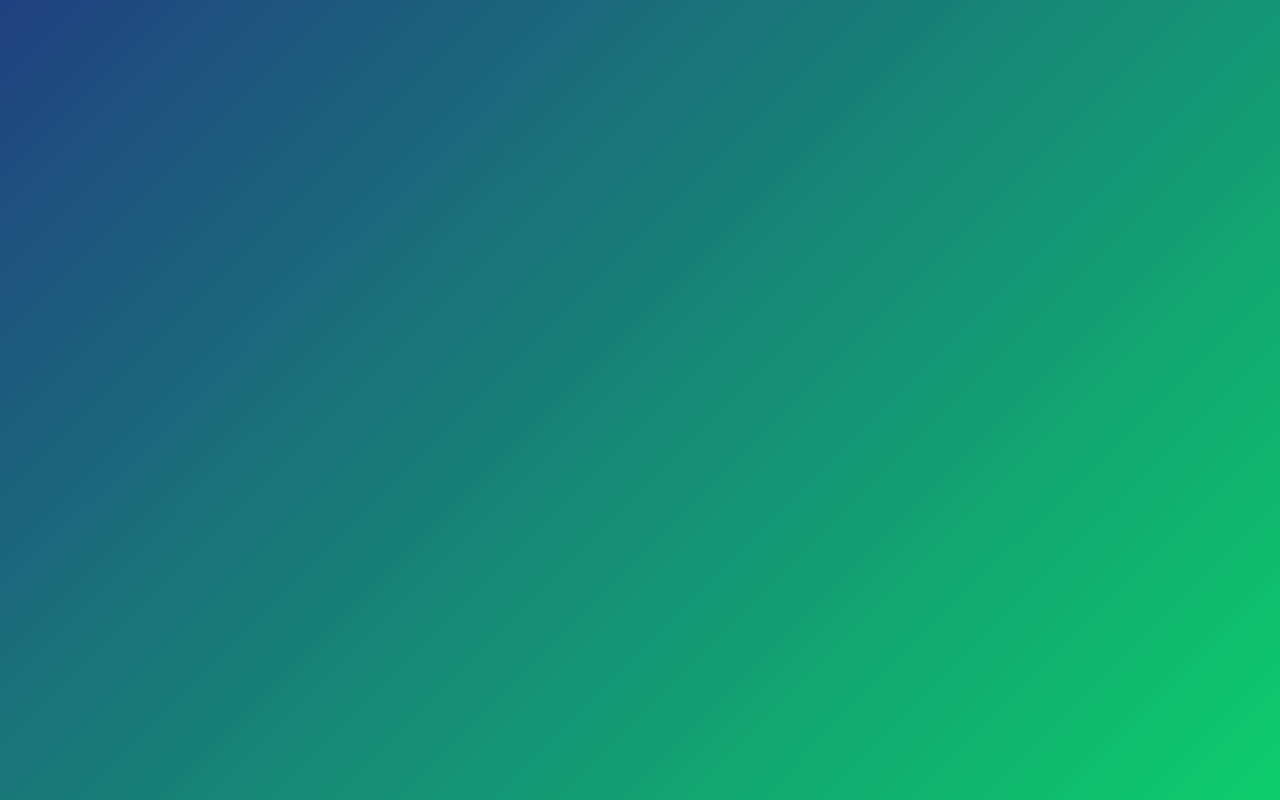
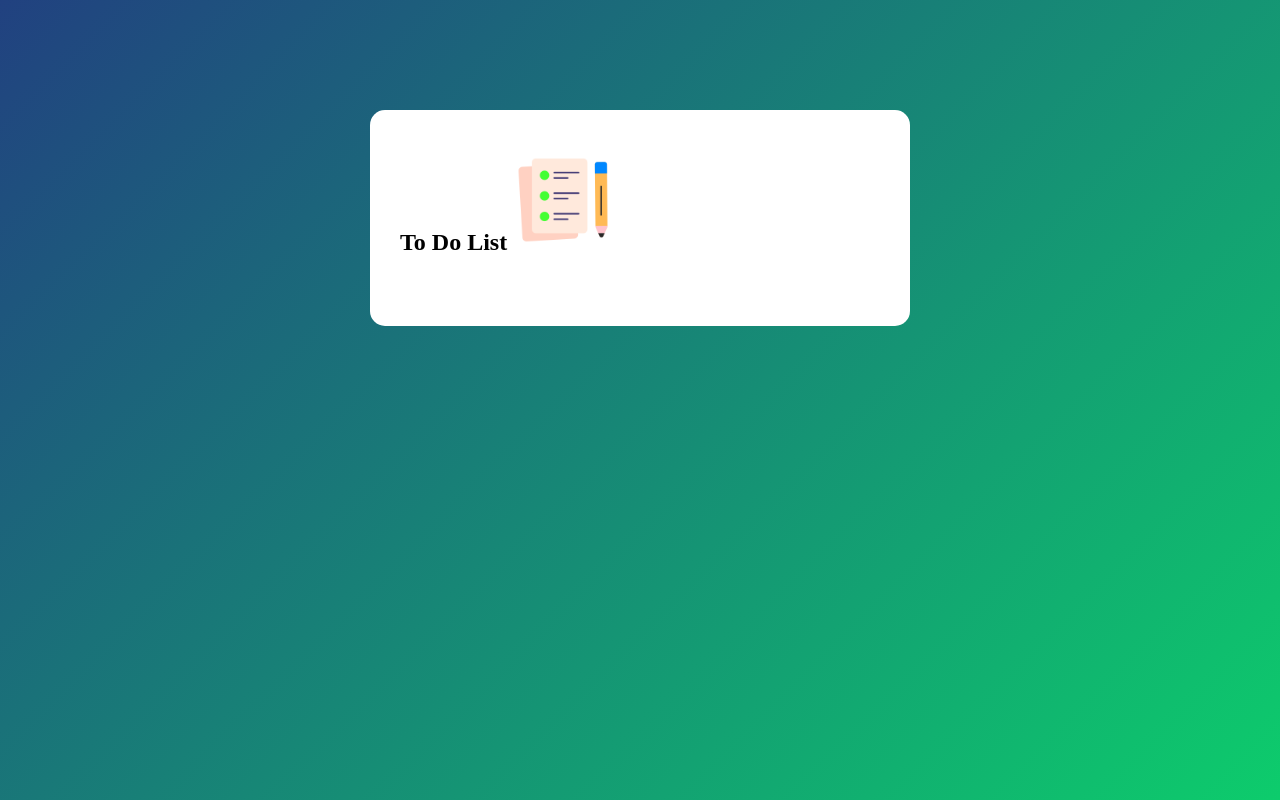
Before and after one commit to Hiruna-SP/To-Do-App, a plain HTML site: page index.html in a window 1280 px wide. Drawn offline with Linux system fonts and the light colour scheme.

Commit message:
Add images for task status indicators and update styles for todo app layout

```diff
--- a/index.html
+++ b/index.html
@@ -8,6 +8,9 @@
 </head>
 <body>
     <div class="container">
+        <div class="todoapp">
+            <h2>To Do List <img src="images/icon.png" alt="Icon"/></h2>
+        </div>
 
     </div>
 
--- a/style.css
+++ b/style.css
@@ -2,7 +2,7 @@
     margin: 0;
     padding: 0;
     box-sizing: border-box;
-    font-family: 'Times New Roman', Times, serif;
+    font-family: 'poppins';
 }
 
 .container{
@@ -11,3 +11,12 @@
     background: linear-gradient(135deg, #214180, #0dcc6c);
     padding: 10px;
 }
+
+.todoapp{
+    width: 100%;
+    background: #fff;
+    max-width: 540px;
+    margin: 100px auto;
+    padding: 40px 30px 70px ;
+    border-radius:15px ;
+}
```
Also changed, not shown: images/checked.png (added), images/icon.png (added), images/unchecked.png (added).
